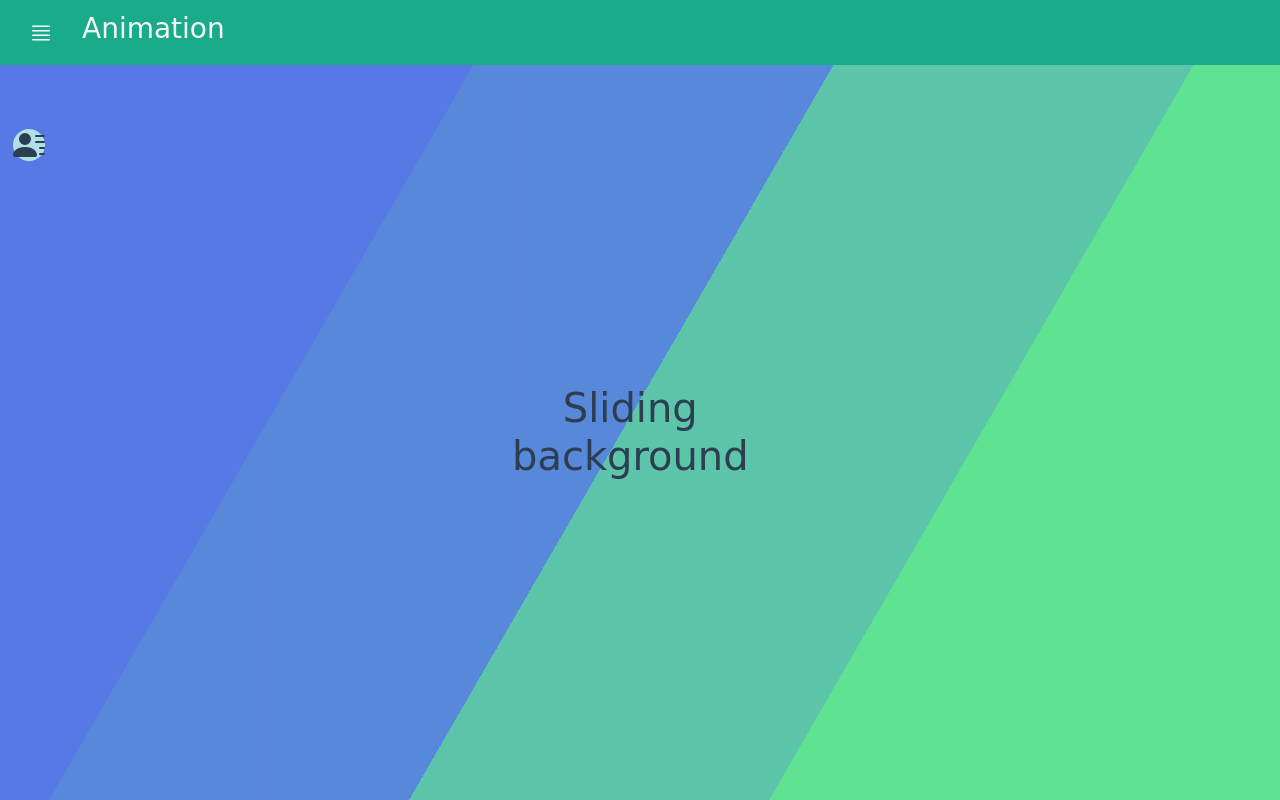
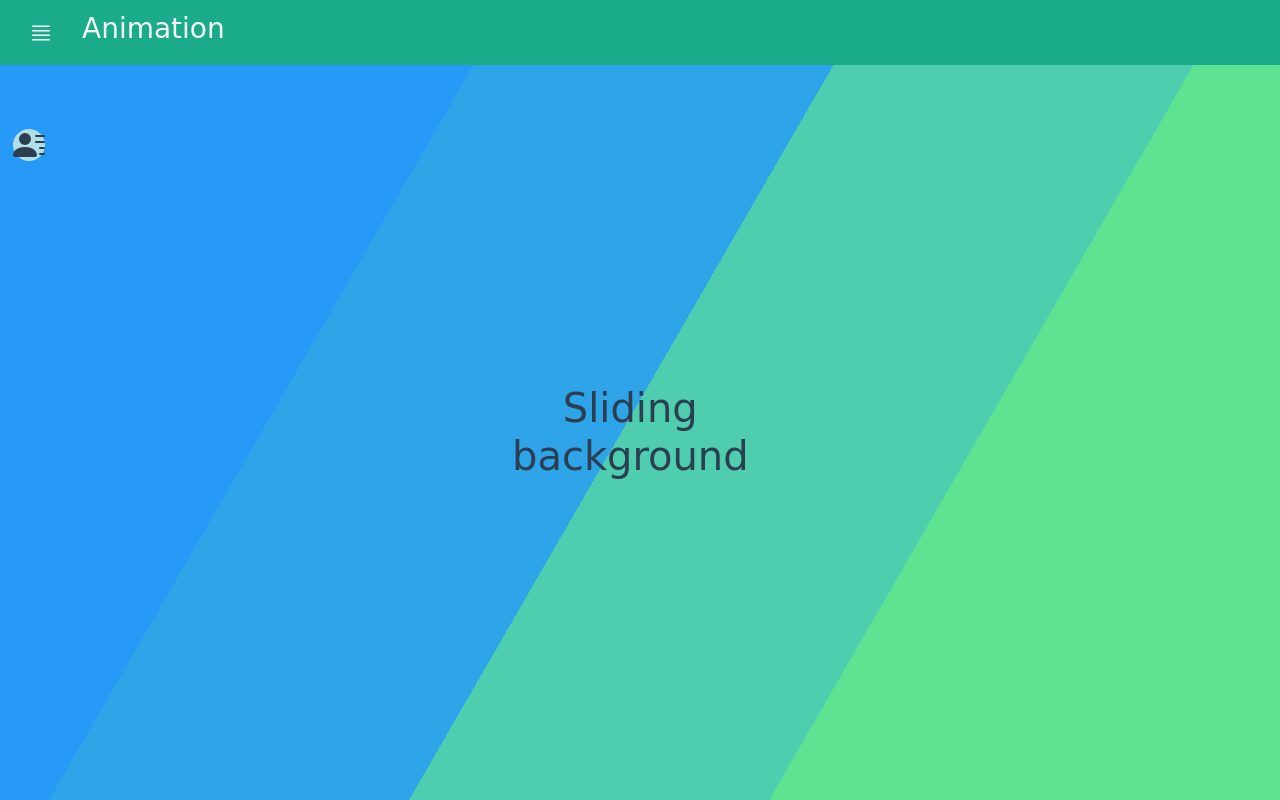
Before and after one commit to m5e/vue-animation, a Vue app: page /#/anime in a window 1280 px wide. Built offline with nearby package versions, Linux system fonts and the light colour scheme.

Commit message:
Update Anime.vue layout

```diff
--- a/src/components/Anime.vue
+++ b/src/components/Anime.vue
@@ -133,7 +133,7 @@ export default {
   background-image: linear-gradient(
     -60deg,
     rgb(73, 224, 131) 50%,
-    rgb(64, 102, 226) 50%
+    rgb(9, 140, 247) 50%
   );
   opacity: 0.5;
   z-index: 0;
```
Also changed, not shown: 9 other files (tests, documents, lock files or other folders).
